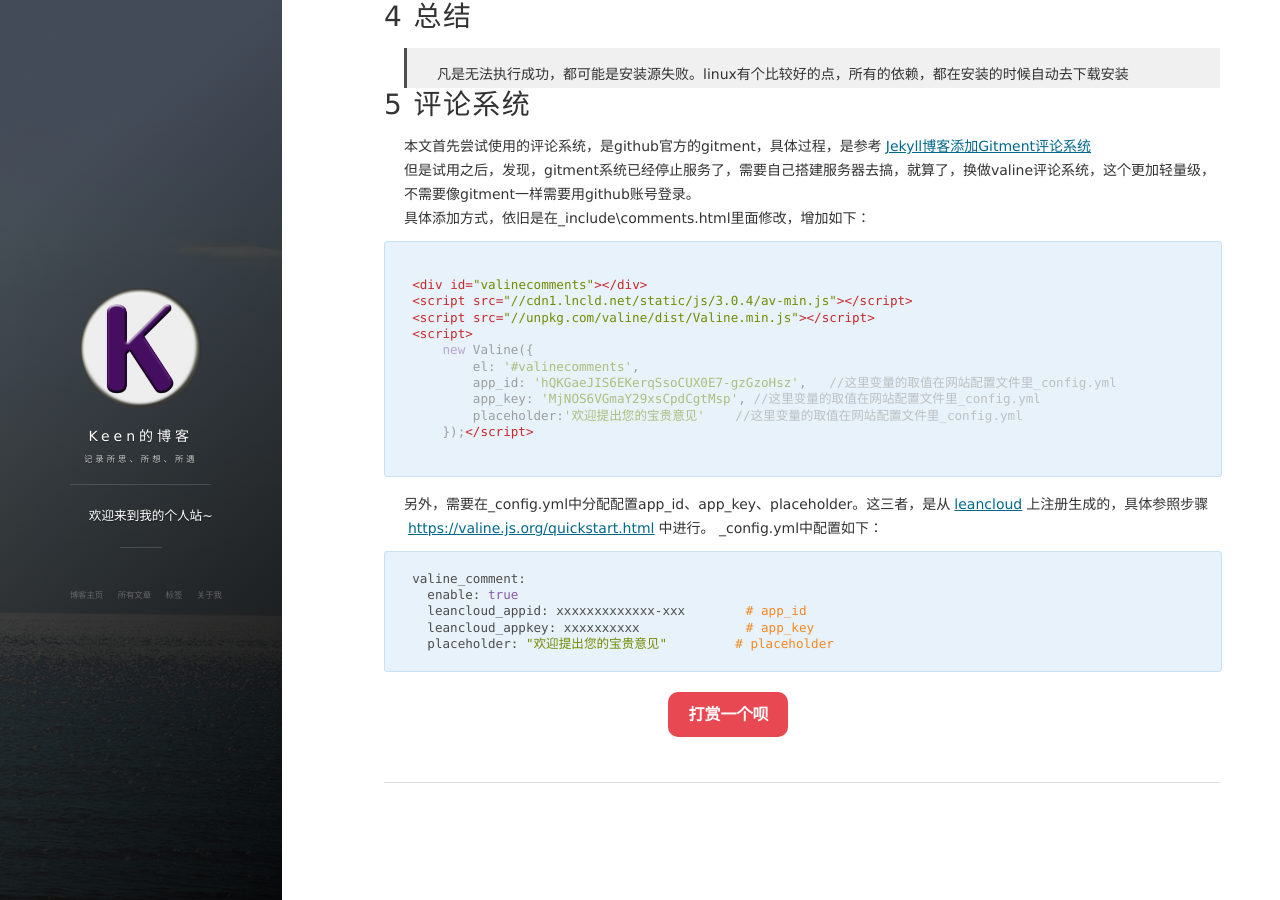
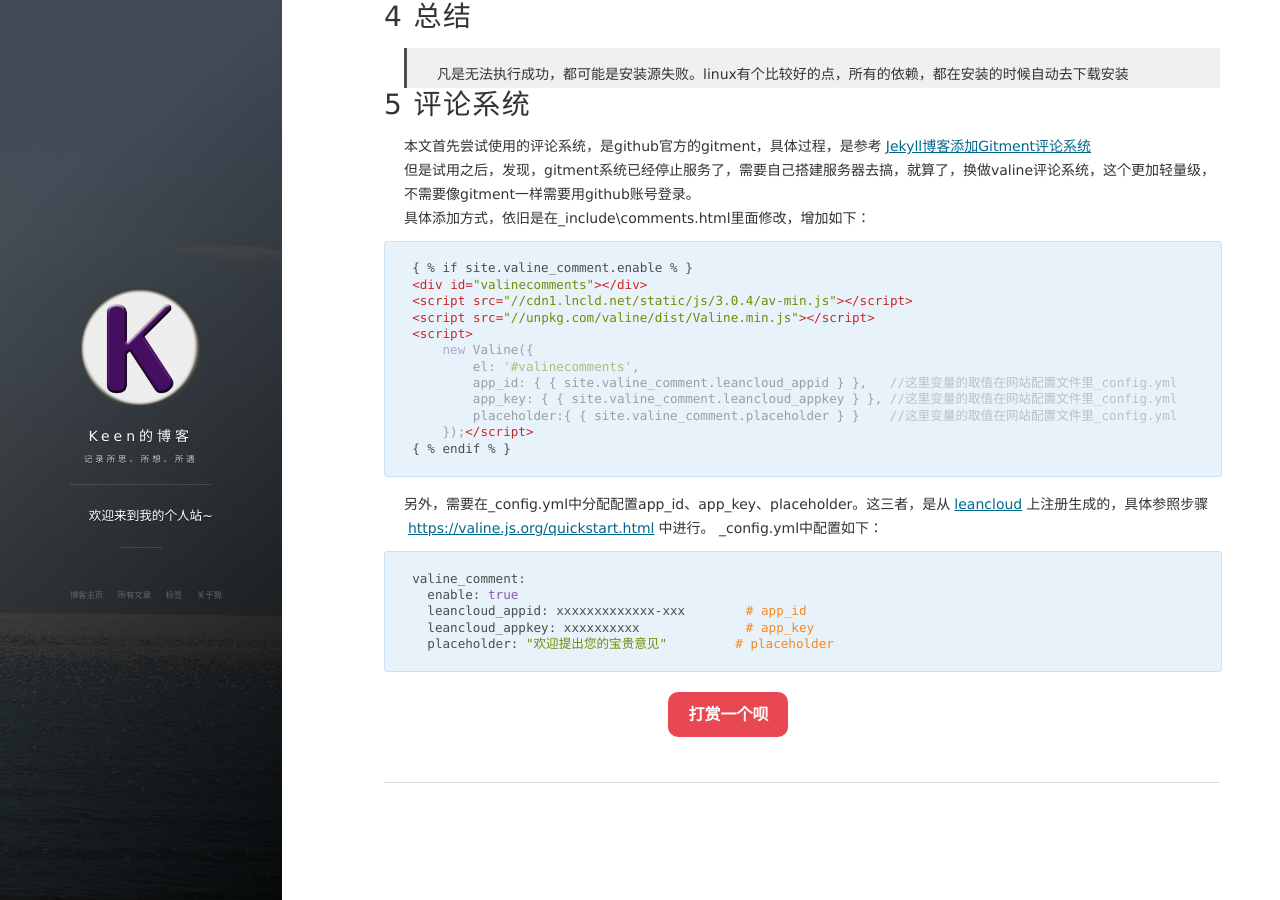
Before and after one commit to Keenjin/Keenjin.github.io, a Jekyll site: the page built from _posts/2016-12-25-jekyll_tutorials_with_mirror.md, in a window 1280 px wide and 900 px high, scrolled down 1919 px. Built offline with Jekyll 4.4.1, drawn with Linux system fonts in a browser that asks for light colours; nearby versions of some CDN libraries; comment, search, counter and statistics services are not loaded.

Commit message:
valine评论系统

````diff
--- a/_posts/2016-12-25-jekyll_tutorials_with_mirror.md
+++ b/_posts/2016-12-25-jekyll_tutorials_with_mirror.md
@@ -93,18 +93,18 @@ Server = https://mirror.yandex.ru/mirrors/msys2/mingw/x86_64/
 但是试用之后，发现，gitment系统已经停止服务了，需要自己搭建服务器去搞，就算了，换做valine评论系统，这个更加轻量级，不需要像gitment一样需要用github账号登录。
 具体添加方式，依旧是在_include\comments.html里面修改，增加如下：
 ```
-{% if site.valine_comment.enable %}
+{ % if site.valine_comment.enable % }
 <div id="valinecomments"></div>
 <script src="//cdn1.lncld.net/static/js/3.0.4/av-min.js"></script>
 <script src="//unpkg.com/valine/dist/Valine.min.js"></script>
 <script>
     new Valine({
         el: '#valinecomments',
-        app_id: '{{ site.valine_comment.leancloud_appid }}',   //这里变量的取值在网站配置文件里_config.yml
-        app_key: '{{ site.valine_comment.leancloud_appkey }}', //这里变量的取值在网站配置文件里_config.yml
-        placeholder:'{{ site.valine_comment.placeholder }}'    //这里变量的取值在网站配置文件里_config.yml
+        app_id: { { site.valine_comment.leancloud_appid } },   //这里变量的取值在网站配置文件里_config.yml
+        app_key: { { site.valine_comment.leancloud_appkey } }, //这里变量的取值在网站配置文件里_config.yml
+        placeholder:{ { site.valine_comment.placeholder } }    //这里变量的取值在网站配置文件里_config.yml
     });</script>
-{% endif %}
+{ % endif % }
 ```
 另外，需要在_config.yml中分配配置app_id、app_key、placeholder。这三者，是从[leancloud](https://leancloud.cn/dashboard/applist.html#/apps)上注册生成的，具体参照步骤<https://valine.js.org/quickstart.html>中进行。
 _config.yml中配置如下：
````
